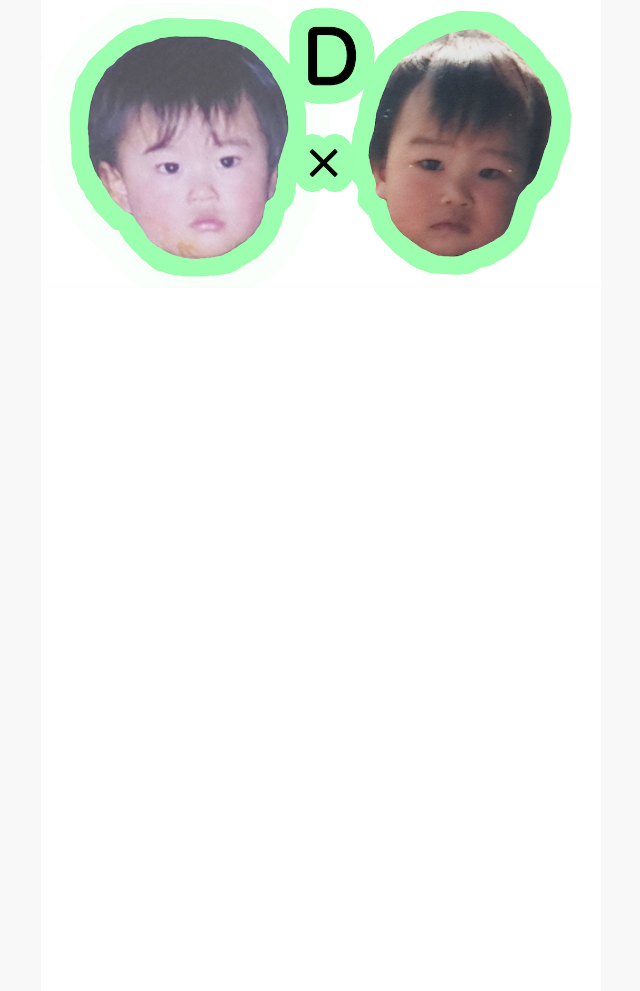
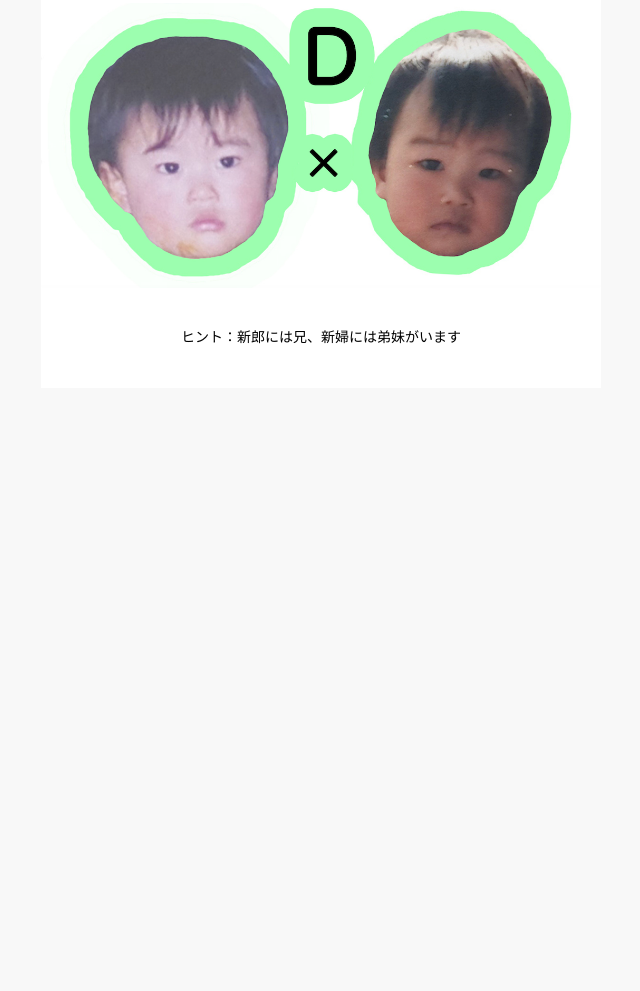
Before and after one commit to apricotn18/weddingquiz, a React app: page / in a window 1280 px wide. Shown: the part 1389-2380 px from the top of the page, without its empty margins (319-959 px from the left). After the commit the page ends 1777 px from the top, so only its background shows below. Built offline with nearby package versions, Linux system fonts and the light colour scheme.

Commit message:
complete

```diff
--- a/src/style.scss
+++ b/src/style.scss
@@ -155,7 +155,7 @@ ul {
 	}
 
 	.hint {
-		padding: 1000px 0 40px;
+		padding: 10px 0 40px;
 		color: #000;
 	}
 }
```
Also changed, not shown: docs/index.html (+1 -1 lines), docs/asset-manifest.json, 4 other files.
